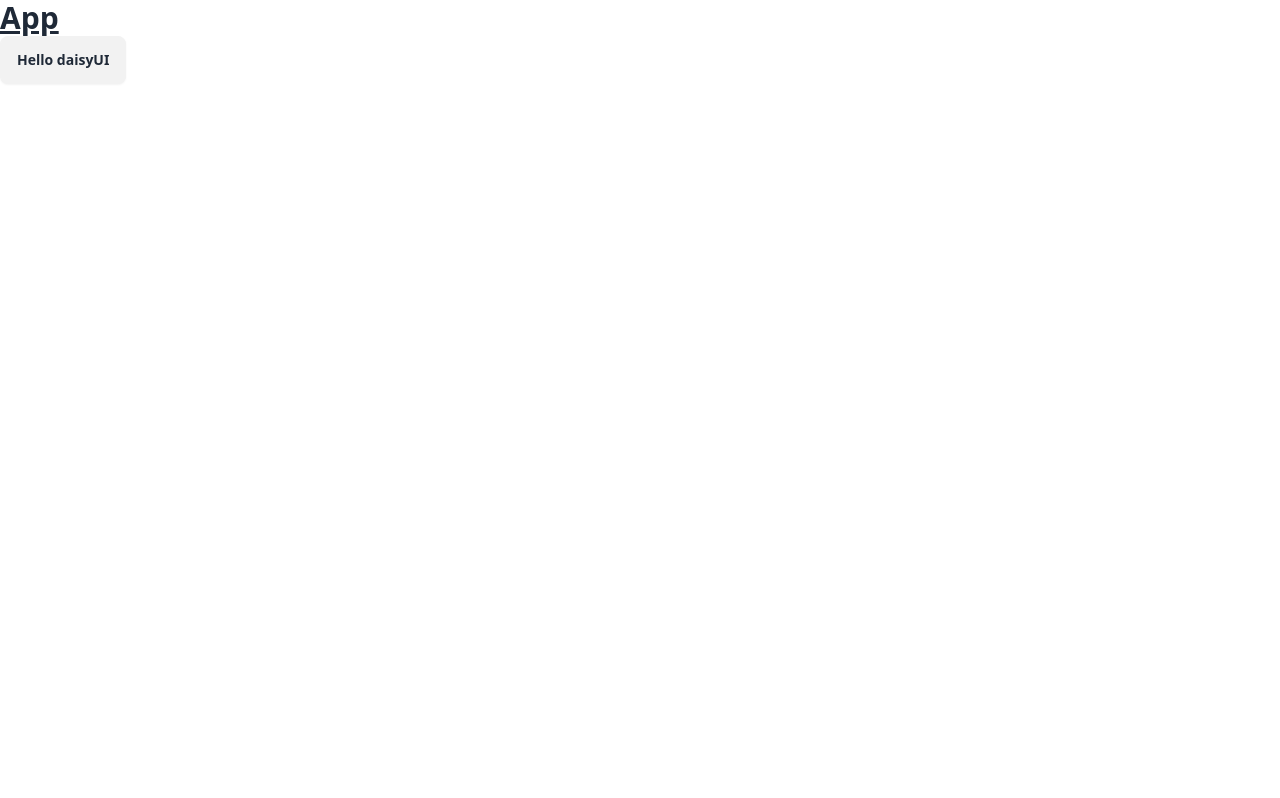
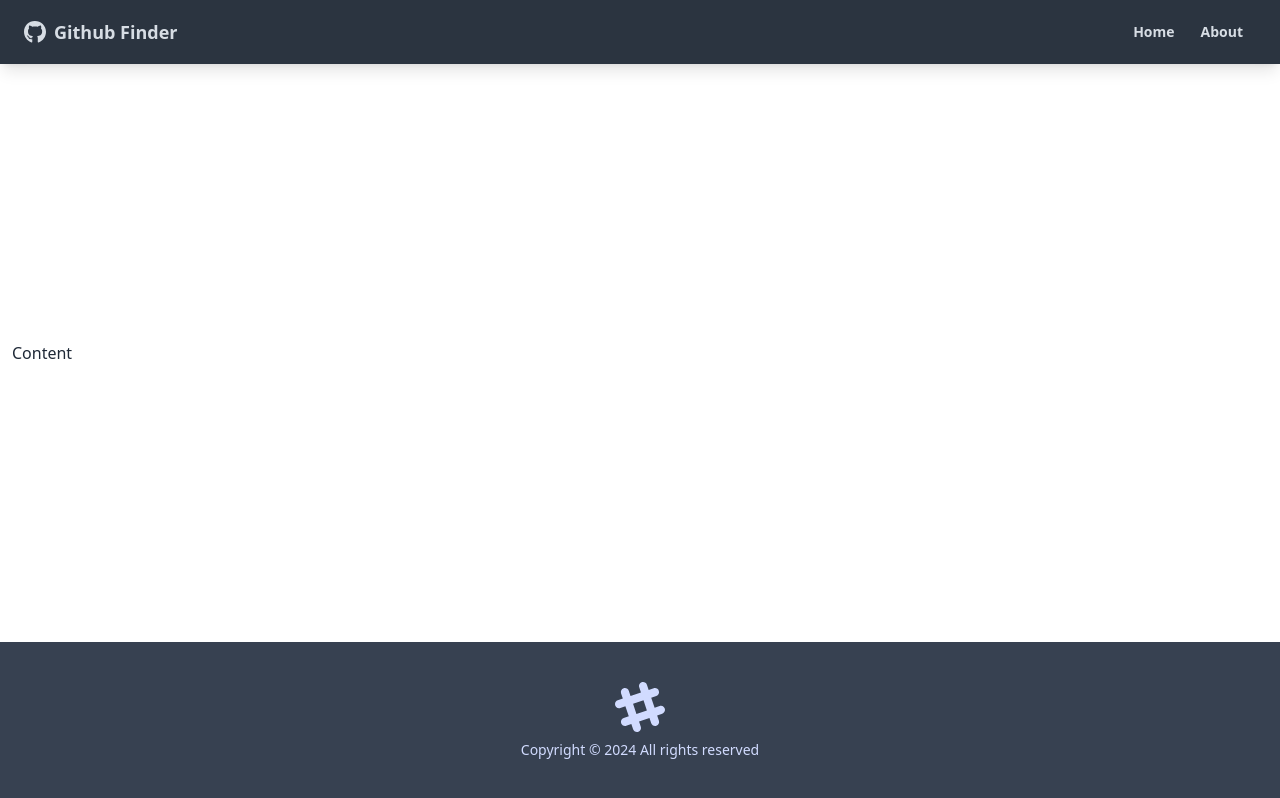
Before and after one commit to jazzyyss/github-finder, a React (Vite) app: page / in a window 1280 px wide. Built offline with nearby package versions, Linux system fonts and the light colour scheme.

Commit message:
Added the layout page containing the header and footer

```diff
--- a/package.json
+++ b/package.json
@@ -11,7 +11,9 @@
   },
   "dependencies": {
     "react": "^18.3.1",
-    "react-dom": "^18.3.1"
+    "react-dom": "^18.3.1",
+    "react-icons": "^5.3.0",
+    "react-router-dom": "^6.26.2"
   },
   "devDependencies": {
     "@eslint/js": "^9.9.0",
--- a/src/App.jsx
+++ b/src/App.jsx
@@ -1,10 +1,16 @@
+import Footer from "./components/layout/Footer"
+import Navbar from "./components/layout/Navbar"
+
 const App = () => {
   return (
     <>
-    <div className="text-3xl font-bold underline">
-      App
-    </div>
-    <button class="btn">Hello daisyUI</button>
+      <div className="flex flex-col justify-between h-screen">
+        <Navbar />
+        <main className="container mx-auto px-3 pb-12">
+          Content
+        </main>
+        <Footer />
+      </div>
     </>
   )
 }
--- /dev/null
+++ b/src/components/layout/Footer.jsx
@@ -0,0 +1,25 @@
+
+const Footer = () => {
+    const footerYear = new Date().getFullYear()
+
+  return (
+    <footer className='footer p-10 bg-gray-700 text-primary-content footer-center'>
+      <div>
+        <svg
+          width='50'
+          height='50'
+          viewBox='0 0 24 24'
+          xmlns='http://www.w3.org/2000/svg'
+          fillRule='evenodd'
+          clipRule='evenodd'
+          className='inline-block fill-current'
+        >
+          <path d='M22.672 15.226l-2.432.811.841 2.515c.33 1.019-.209 2.127-1.23 2.456-1.15.325-2.148-.321-2.463-1.226l-.84-2.518-5.013 1.677.84 2.517c.391 1.203-.434 2.542-1.831 2.542-.88 0-1.601-.564-1.86-1.314l-.842-2.516-2.431.809c-1.135.328-2.145-.317-2.463-1.229-.329-1.018.211-2.127 1.231-2.456l2.432-.809-1.621-4.823-2.432.808c-1.355.384-2.558-.59-2.558-1.839 0-.817.509-1.582 1.327-1.846l2.433-.809-.842-2.515c-.33-1.02.211-2.129 1.232-2.458 1.02-.329 2.13.209 2.461 1.229l.842 2.515 5.011-1.677-.839-2.517c-.403-1.238.484-2.553 1.843-2.553.819 0 1.585.509 1.85 1.326l.841 2.517 2.431-.81c1.02-.33 2.131.211 2.461 1.229.332 1.018-.21 2.126-1.23 2.456l-2.433.809 1.622 4.823 2.433-.809c1.242-.401 2.557.484 2.557 1.838 0 .819-.51 1.583-1.328 1.847m-8.992-6.428l-5.01 1.675 1.619 4.828 5.011-1.674-1.62-4.829z'></path>
+        </svg>
+        <p>Copyright &copy; {footerYear} All rights reserved</p>
+      </div>
+    </footer>
+  )
+}
+
+export default Footer
--- /dev/null
+++ b/src/components/layout/Navbar.jsx
@@ -0,0 +1,26 @@
+import { FaGithub } from "react-icons/fa"
+import { Link } from "react-router-dom"
+
+
+const Navbar = ({title='Github Finder'}) => {
+  return (
+    <nav className="navbar mb-12 shadow-lg bg-neutral text-neutral-content">
+        <div className="container mx-auto">
+            <div className="flex-none px-2 mx-2">
+                <FaGithub className="inline pr-2 text-3xl" />
+                <Link to='/' className="text-lg font-bold align-middle">
+                    {title}
+                </Link>
+            </div>
+            <div className="flex-1 px-2 mx-2">
+                <div className="flex justify-end">
+                    <Link to='/' className="btn btn-ghost btn-sm rounded-btn">Home</Link>
+                    <Link to='/' className="btn btn-ghost btn-sm rounded-btn">About</Link>
+                </div>
+            </div>
+        </div>
+    </nav>
+  )
+}
+
+export default Navbar
--- a/src/main.jsx
+++ b/src/main.jsx
@@ -1,10 +1,14 @@
 import { StrictMode } from 'react'
 import { createRoot } from 'react-dom/client'
+import { BrowserRouter as Router } from "react-router-dom"
+
 import App from './App.jsx'
 import './index.css'
 
 createRoot(document.getElementById('root')).render(
   <StrictMode>
-    <App />
+    <Router>
+      <App />
+    </Router>
   </StrictMode>,
 )
```
Also changed, not shown: 1 other file (tests, documents, lock files or other folders).
